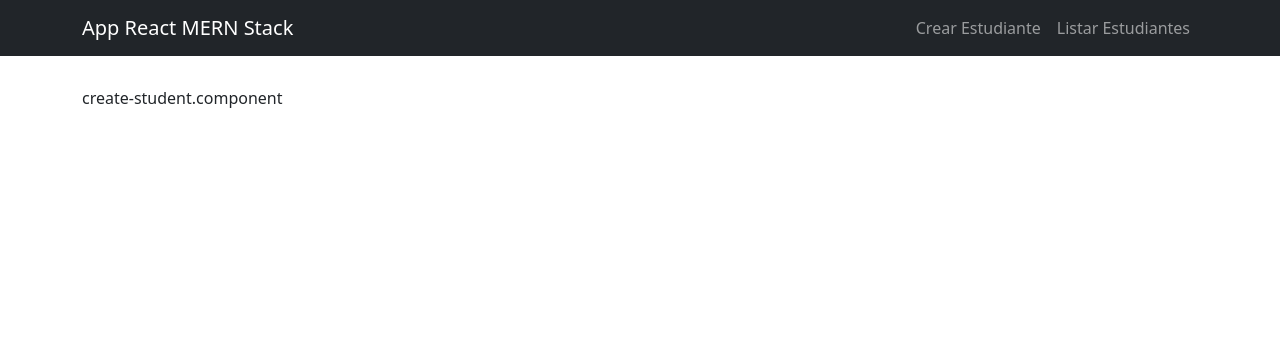
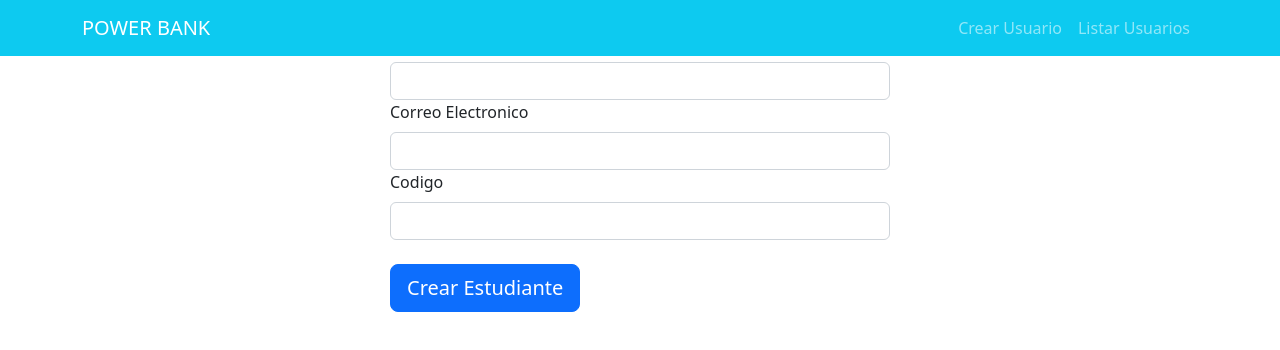
Before and after one commit to lipaorge/Power, a React (Create React App) app: page /create-student in a window 1280 px wide. Shown: the top 350 px of the page. Built offline with nearby package versions, Linux system fonts and the light colour scheme.

Commit message:
:construction_worker: Adicion Hoja Inicio

```diff
--- a/package.json
+++ b/package.json
@@ -6,6 +6,7 @@
     "@testing-library/jest-dom": "^5.16.5",
     "@testing-library/react": "^13.4.0",
     "@testing-library/user-event": "^13.5.0",
+    "axios": "^1.1.3",
     "bootstrap": "^5.2.2",
     "react": "^18.2.0",
     "react-bootstrap": "^2.5.0",
--- a/src/App.js
+++ b/src/App.js
@@ -13,30 +13,31 @@ import "./App.css";
 import CreateStudent from "./components/create-student.component";
 import EditStudent from "./components/edit-student.component";
 import StudentList from "./components/student-list.component";
+import Index from "./components/index.component";
 
 function App() {
   return (
     <div className="App">
       <Router>
         <header className="App-header">
-          <Navbar bg="dark" variant="dark">
+          <Navbar fixed="top" id="navbar" bg="info" expand="lg" variant="dark">
             <Container>
               <Navbar.Brand>
-                <Link to={"/create-student"} className="nav-link">
-                  App React MERN Stack
+                <Link to={"/"} className="nav-link">
+                  POWER BANK
                 </Link>
               </Navbar.Brand>
 
               <Nav className="justify-content-end">
                 <Nav>
                   <Link to={"/create-student"} className="nav-link">
-                    Crear Estudiante
+                    Crear Usuario
                   </Link>
                 </Nav>
 
                 <Nav>
                   <Link to={"/student-list"} className="nav-link">
-                    Listar Estudiantes
+                    Listar Usuarios
                   </Link>
                 </Nav>
               </Nav>
@@ -52,7 +53,7 @@ function App() {
                   <Route
                     exact
                     path="/"
-                    component={(props) => <CreateStudent {...props} />}
+                    component={(props) => <Index {...props} />}
                   />
                   <Route
                     exact
--- a/src/components/create-student.component.js
+++ b/src/components/create-student.component.js
@@ -1,9 +1,88 @@
-import React, { Component } from 'react'
+import React, { Component } from "react";
+import axios from "axios";
 
-export default class CreateStudent extends Component {
-  render() {
-    return (
-      <div>create-student.component</div>
-    )
-  }
+import { Button, Form } from "react-bootstrap";
+
+export default class CreatStudent extends Component {
+    constructor(props) {
+        super(props);
+        this.onChangeStudentName = this.onChangeStudentName.bind(this);
+        this.onChangeStudentEmail = this.onChangeStudentEmail.bind(this);
+        this.onChangeStufentRollno = this.onChangeStufentRollno.bind(this);
+        this.onSubmit = this.onSubmit.bind(this);
+
+        this.state = {
+            name: "",
+            email: "",
+            rollno: "",
+        };
+    }
+
+    onChangeStudentName(e) {
+        this.setState({ name: e.target.value });
+    }
+    onChangeStudentEmail(e) {
+        this.setState({ email: e.target.value });
+    }
+
+    onChangeStufentRollno(e) {
+        this.setState({ rollno: e.target.value });
+    }
+    onSubmit(e) {
+        e.preventDefault();
+
+        const studendObject = {
+            name: this.state.name,
+            email: this.state.email,
+            rollno: this.state.rollno,
+        };
+
+        axios
+            .post("htpp://localhost:4000/student/createStudent", studendObject)
+            .then((res) => console.log(res.data));
+        this.setState({ name: "", email: "", rollno: "" });
+    }
+
+    render() {
+        return (
+            <div className="form-wrapper">
+                <Form onSubmit={this.onSubmit}>
+                    <Form.Group controlId="Name">
+                        <Form.Label>Nombre</Form.Label>
+                        <Form.Control
+                            type="text"
+                            value={this.setState.name}
+                            onChange={this.onChangeStudentName}
+                        />
+                    </Form.Group>
+                    <Form.Group controlId="Email">
+                        <Form.Label>Correo Electronico</Form.Label>
+                        <Form.Control
+                        type="email"
+                        value={this.setState.email}
+                        onChange={this.onChangeStudentEmail}
+                        />
+
+                    </Form.Group>
+                    <Form.Group controlId="Name">
+                        <Form.Label>Codigo</Form.Label>
+                        <Form.Control
+                            type="text"
+                            value={this.setState.rollno}
+                            onChange={this.onChangeStudentRollno}
+                        />
+                    </Form.Group>
+                    <Button
+                        variant="primary"
+                        size="lg"
+                        block="block"
+                        type="submit"
+                        className="mt-4"
+                    >
+                        Crear Estudiante
+                    </Button>
+                </Form>
+            </div>
+        );
+    }
 }
--- a/src/components/edit-student.component.js
+++ b/src/components/edit-student.component.js
@@ -0,0 +1,7 @@
+import React, { Component } from "react";
+
+export default class EditStudent extends Component {
+    render() {
+        return <div>Editar Usiarios</div>;
+    }
+}
--- /dev/null
+++ b/src/components/index.component.js
@@ -0,0 +1,7 @@
+import React, { Component } from "react";
+
+export default class Index extends Component {
+    render() {
+        return <div>Pagina Incio</div>;
+    }
+}
--- a/src/components/student-list.component.js
+++ b/src/components/student-list.component.js
@@ -3,7 +3,7 @@ import React, { Component } from 'react'
 export default class StudentList extends Component {
   render() {
     return (
-      <div>create-student.component</div>
+      <div>Crear Usuarios</div>
     )
   }
 }
```
Also changed, not shown: 1 other file (tests, documents, lock files or other folders).
